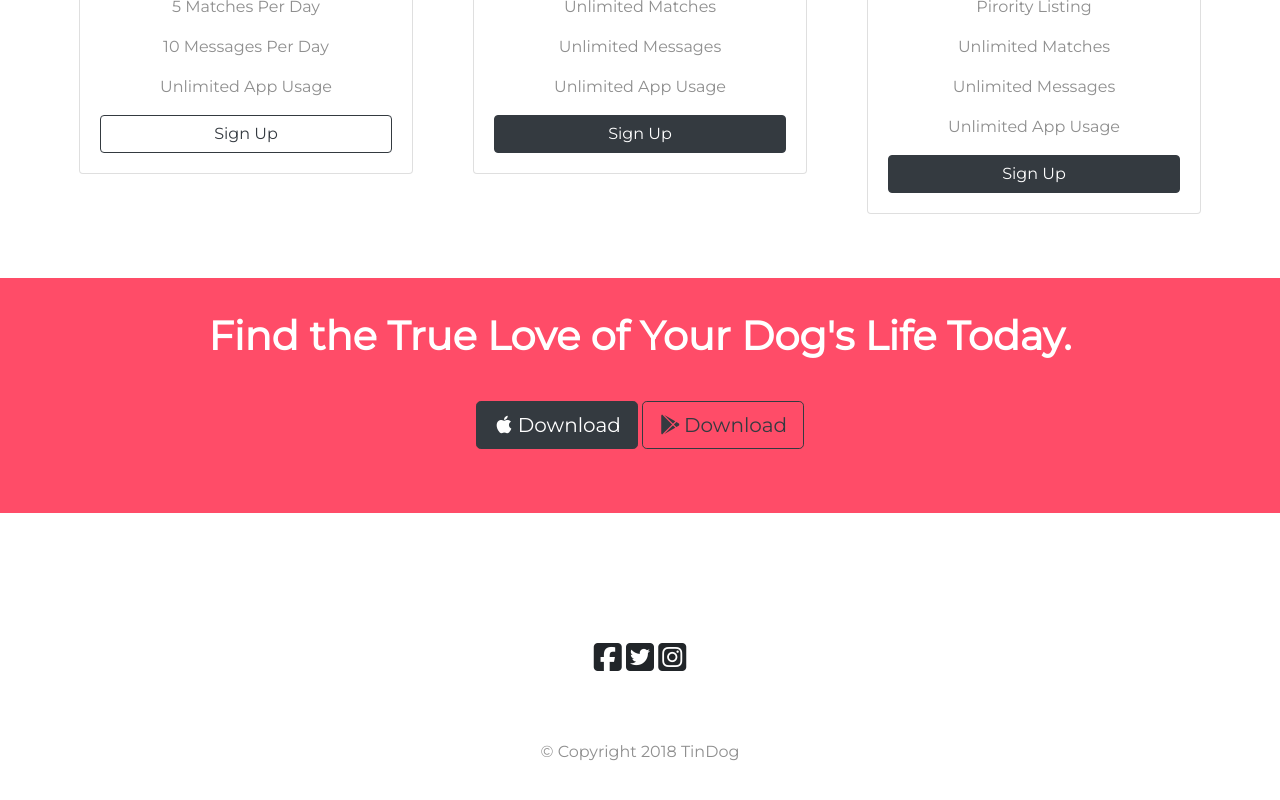
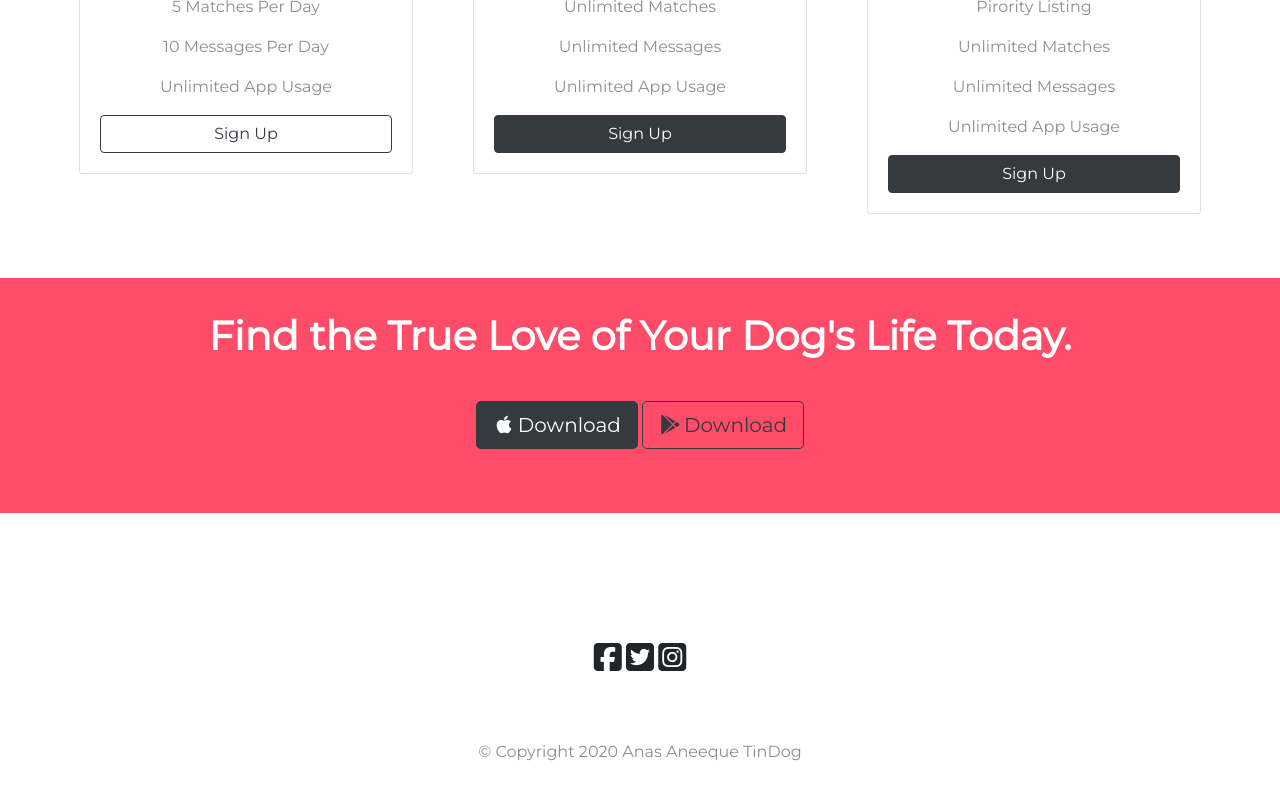
Before and after one commit to Anasnew99/TinDog, a plain HTML site: page index.html in a window 1280 px wide. Shown: the part 2187-2987 px from the top of the page. Drawn offline with nearby package versions, Linux system fonts and the light colour scheme.

Commit message:
Update index.html

```diff
--- a/index.html
+++ b/index.html
@@ -253,7 +253,7 @@
       <i class="fab fa-instagram-square fa-2x si"></i>
     </div>
 
-    <p>© Copyright 2018 TinDog</p>
+    <p>© Copyright 2020 Anas Aneeque TinDog</p>
 
   </footer>
 
```
